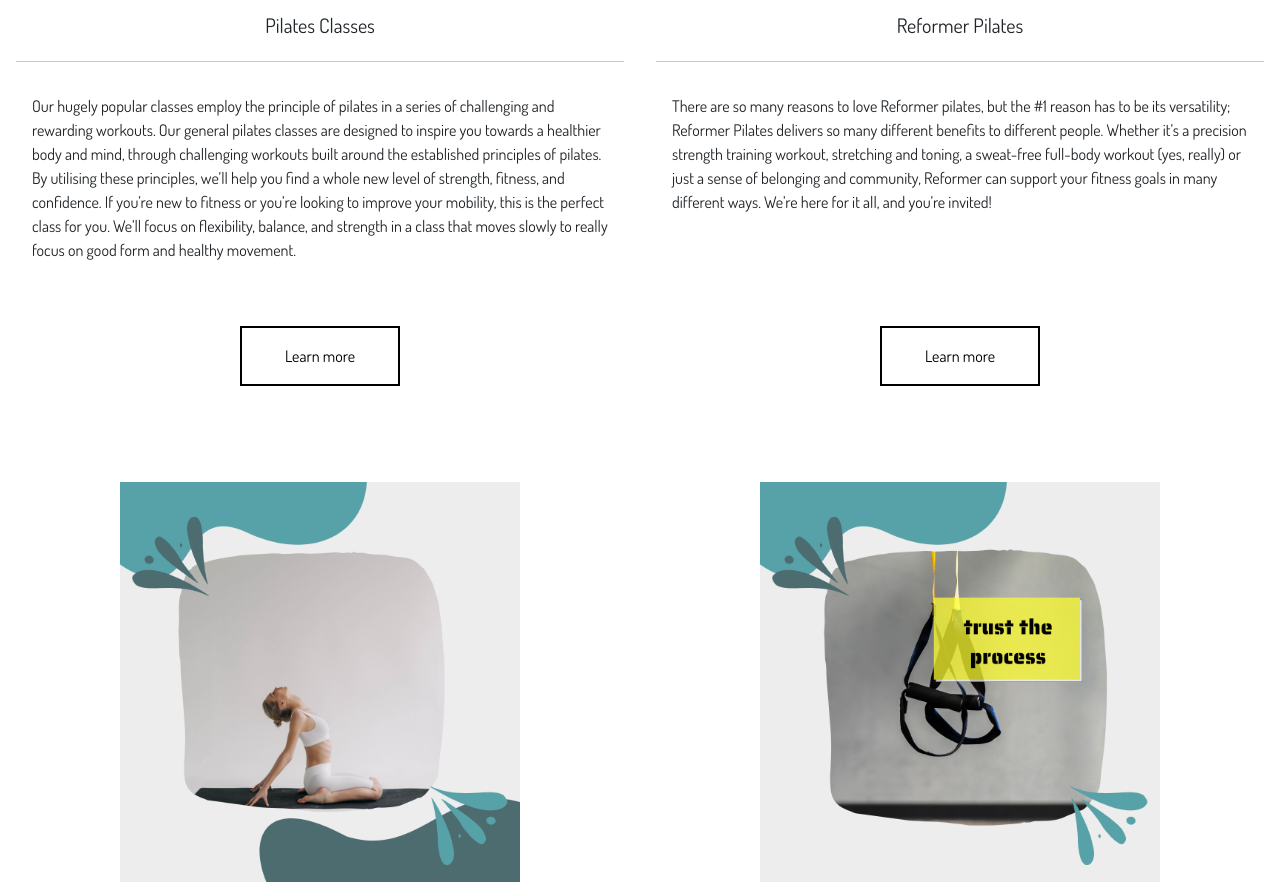
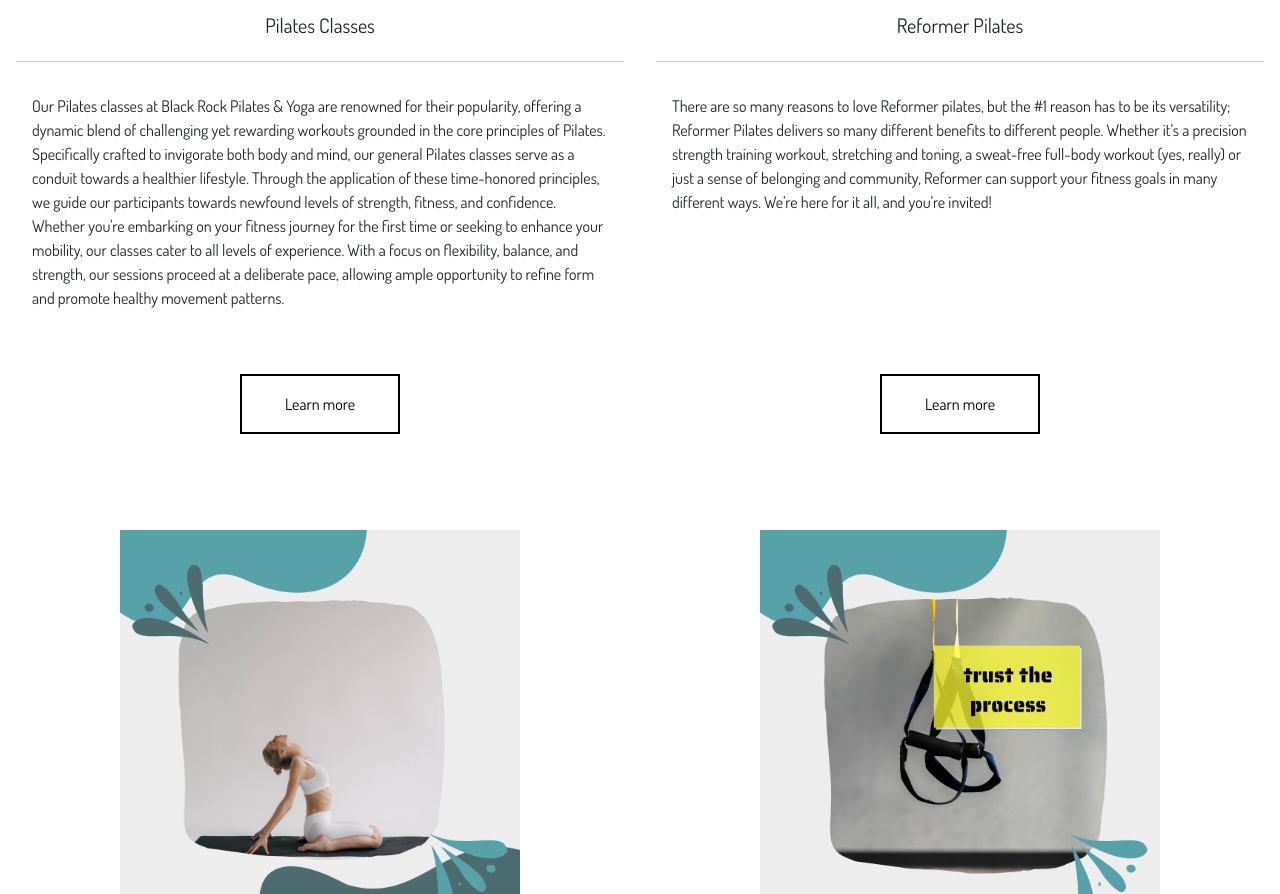
Before and after one commit to selenkarakaya/websiteFor_yogaPilatesStudio, a plain HTML site: page dist/index.html in a window 1280 px wide. Shown: the part 2028-2922 px from the top of the page. Drawn offline with nearby package versions, Linux system fonts and the light colour scheme.

Commit message:
Update index.html

```diff
--- a/dist/index.html
+++ b/dist/index.html
@@ -123,17 +123,7 @@
             <hr />
             <div class="card-body">
               <p class="card-text">
-                Our hugely popular classes employ the principle of pilates in a
-                series of challenging and rewarding workouts. Our general
-                pilates classes are designed to inspire you towards a healthier
-                body and mind, through challenging workouts built around the
-                established principles of pilates. By utilising these
-                principles, we’ll help you find a whole new level of strength,
-                fitness, and confidence. If you’re new to fitness or you’re
-                looking to improve your mobility, this is the perfect class for
-                you. We’ll focus on flexibility, balance, and strength in a
-                class that moves slowly to really focus on good form and healthy
-                movement.
+                Our Pilates classes at Black Rock Pilates & Yoga are renowned for their popularity, offering a dynamic blend of challenging yet rewarding workouts grounded in the core principles of Pilates. Specifically crafted to invigorate both body and mind, our general Pilates classes serve as a conduit towards a healthier lifestyle. Through the application of these time-honored principles, we guide our participants towards newfound levels of strength, fitness, and confidence. Whether you're embarking on your fitness journey for the first time or seeking to enhance your mobility, our classes cater to all levels of experience. With a focus on flexibility, balance, and strength, our sessions proceed at a deliberate pace, allowing ample opportunity to refine form and promote healthy movement patterns.
               </p>
               <a href="./classes.html">
                 <button class="button my-5">Learn more</button>
```
